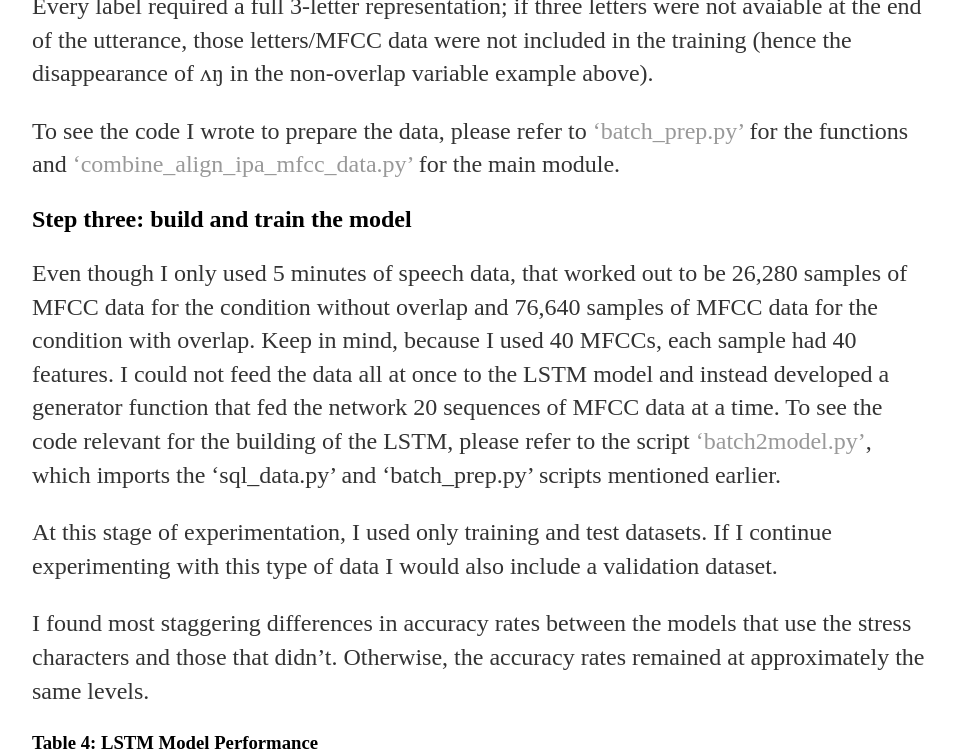
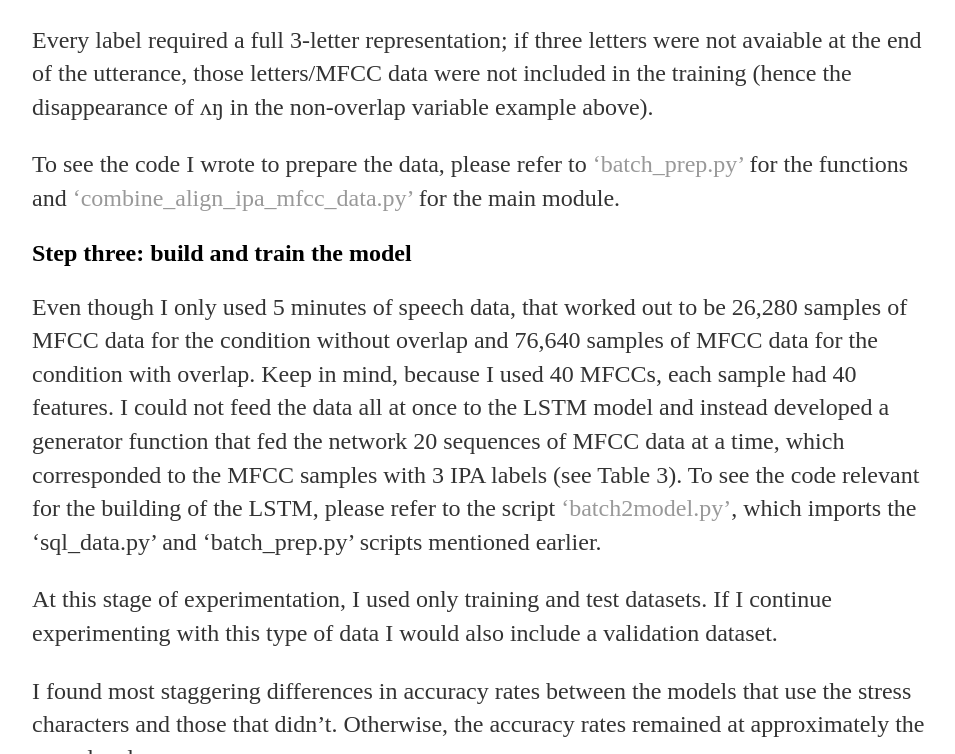
Before and after one commit to a-n-rose/a-n-rose.github.io, a Jekyll site: the page built from _posts/2018-09-26-english-speech-to-ipa.md, in a window 1280 px wide and 900 px high, scrolled down 5811 px, cut to the strip 0-754 px from the top of the window. Shown: the whole strip, without its empty margins (160-1115 px from the left). Built offline with Jekyll 4.4.1, drawn with Linux system fonts in a browser that asks for light colours; some of the changed text lies outside the part shown.

Commit message:
improved clarity

```diff
--- a/_posts/2018-09-26-english-speech-to-ipa.md
+++ b/_posts/2018-09-26-english-speech-to-ipa.md
@@ -40,7 +40,7 @@
 
 Additionally, I had to decide how many MFCCs I would use to train the network to classify IPA characters. I decided that classifying three IPA characters would be ideal, as when speech sounds are produced, they are not produced in isolation: their sounds are influenced by the sounds produced before and after. (To see for yourself, see how the letter *j* (dʒ in IPA) changes when you say *joke* (dʒəʊk) versus *judge* (dʒʌdʒ). Your lips are already getting round while saying *j* when pronouncing *joke* while your lips stay more relaxed with the latter.) This meant that I would feed the LSTM network with samples in sequences of MFCCs that corresponded to three IPA characters. Not every speaker speaks at the same speed; therefore sometimes more MFCCs were necessary to represent IPA characters and sometimes fewer. On average 6 MFCC samples represented three IPA characters, so I limited the MFCC sequences to 20, and zero padded the sequences (what was most) that were less than that.
 
-For the data to be processed by a LSTM network, I had to turn the label data (i.e. three IPA characters) from strings into integers. To do so, I generated a list of all 3-letter IPA combinations possible, including letter repeats. I then applied the indexes of these as labels of the MFCC sequence data.
+For the data to be processed by a LSTM network, I had to turn the label data (i.e. three IPA characters) from strings into integers. To do so, I generated a list of all 3-letter IPA combinations possible, including letter repeats, which worked out to be a total of 704,881 combinations (which is a lot of potential class labels!). I then applied the indexes of these as labels for the MFCC sequence data.
 
 ### Table 3: MFCC data with IPA label
 ![Imgur](https://i.imgur.com/4vvSciZ.png?1)
@@ -84,7 +84,7 @@
 
 ## Step three: build and train the model
 
-Even though I only used 5 minutes of speech data, that worked out to be 26,280 samples of MFCC data for the condition without overlap and 76,640 samples of MFCC data for the condition with overlap. Keep in mind, because I used 40 MFCCs, each sample had 40 features. I could not feed the data all at once to the LSTM model and instead developed a generator function that fed the network 20 sequences of MFCC data at a time. To see the code relevant for the building of the LSTM, please refer to the script <a href="https://github.com/a-n-rose/language-classifier/blob/master/english_speech_to_ipa/batch2model.py">'batch2model.py'</a>, which imports the 'sql_data.py' and 'batch_prep.py' scripts mentioned earlier.
+Even though I only used 5 minutes of speech data, that worked out to be 26,280 samples of MFCC data for the condition without overlap and 76,640 samples of MFCC data for the condition with overlap. Keep in mind, because I used 40 MFCCs, each sample had 40 features. I could not feed the data all at once to the LSTM model and instead developed a generator function that fed the network 20 sequences of MFCC data at a time, which corresponded to the MFCC samples with 3 IPA labels (see Table 3). To see the code relevant for the building of the LSTM, please refer to the script <a href="https://github.com/a-n-rose/language-classifier/blob/master/english_speech_to_ipa/batch2model.py">'batch2model.py'</a>, which imports the 'sql_data.py' and 'batch_prep.py' scripts mentioned earlier.
 
 At this stage of experimentation, I used only training and test datasets. If I continue experimenting with this type of data I would also include a validation dataset.
 
```
